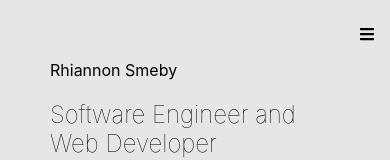
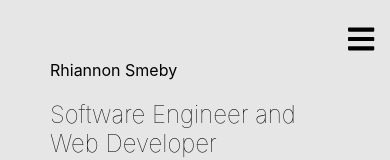
Before and after one commit to rhiannonsmeby/rhiannon-smeby, a React (Create React App) app: page / in a window 390 px wide. Shown: the top 160 px of the page. Built offline with nearby package versions, Linux system fonts and the light colour scheme.

Commit message:
mobile for big thumbs

```diff
--- a/src/components/NavBar/NavBar.css
+++ b/src/components/NavBar/NavBar.css
@@ -91,6 +91,10 @@ nav {
     display: none;
   }
 
+  .navIcon {
+    font-size: 30px;
+  }
+
   @media all and (min-width:800px) {
     nav {
       display: flex;
```
